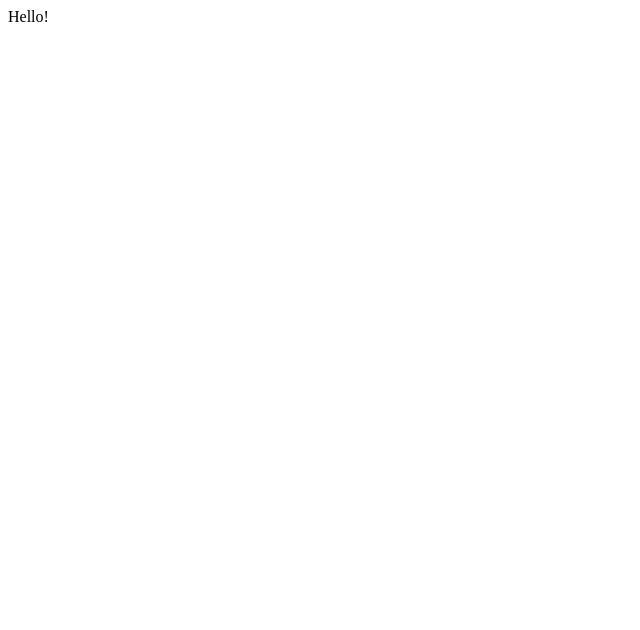
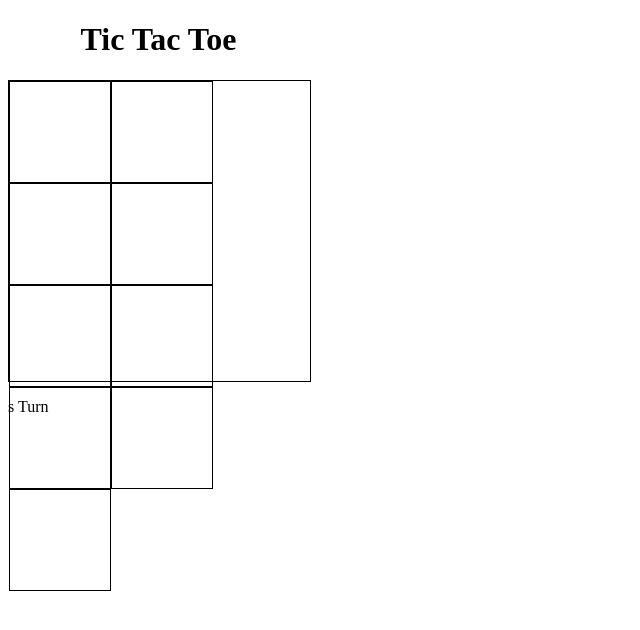
Before and after one commit to Tetsuya3850/React-Express-Examples, a React (Create React App) app in the folder tictactoe/client/: page / in a window 1280 px wide. Shown: the top 630 px of the page, without its empty margins (0-640 px from the left). Built offline with nearby package versions, Linux system fonts and the light colour scheme.

Commit message:
basic ui implemented

```diff
--- a/tictactoe/client/src/Components/App.js
+++ b/tictactoe/client/src/Components/App.js
@@ -1,8 +1,9 @@
 import React, { Component } from "react";
+import TicTacToe from "./TicTacToe";
 
 class App extends Component {
   render() {
-    return <div>Hello!</div>;
+    return <TicTacToe />;
   }
 }
 
--- /dev/null
+++ b/tictactoe/client/src/Components/Cell.js
@@ -0,0 +1,19 @@
+import React, { Component } from "react";
+
+class Cell extends Component {
+  render() {
+    return <div style={styles.container} />;
+  }
+}
+
+let styles = {
+  container: {
+    width: 100,
+    height: 100,
+    border: "solid",
+    borderWidth: "0.02px",
+    borderColor: "black"
+  }
+};
+
+export default Cell;
--- /dev/null
+++ b/tictactoe/client/src/Components/TicTacToe.js
@@ -0,0 +1,51 @@
+import React, { Component } from "react";
+import { connect } from "react-redux";
+import actions from "../actions";
+import Cell from "./Cell";
+
+class TicTacToe extends Component {
+  render() {
+    return (
+      <div style={styles.container}>
+        <h1 style={styles.title}>Tic Tac Toe</h1>
+        <div style={styles.ticTacToe}>
+          {this.props.ticTacToe.map((cell, index) => (
+            <Cell key={index} pos={index} state={cell} />
+          ))}
+        </div>
+        <p>{this.props.turn}s Turn</p>
+      </div>
+    );
+  }
+}
+
+let styles = {
+  container: {
+    marign: "auto",
+    width: 301
+  },
+  title: {
+    textAlign: "center"
+  },
+  ticTacToe: {
+    width: 300.6,
+    height: 300.6,
+    display: "flex",
+    flexWrap: "wrap",
+    border: "solid",
+    borderWidth: "0.02px",
+    borderColor: "black"
+  }
+};
+
+const mapStateToProps = state => {
+  return state;
+};
+
+const mapDispatchToProps = dispatch => {
+  return {};
+};
+
+TicTacToe = connect(mapStateToProps, mapDispatchToProps)(TicTacToe);
+
+export default TicTacToe;
--- a/tictactoe/client/src/configureStore.js
+++ b/tictactoe/client/src/configureStore.js
@@ -1,10 +1,10 @@
 import { createStore, applyMiddleware } from "redux";
 import thunkMiddleware from "redux-thunk";
-import timerAppReducer from "./reducer";
+import ticTacToeReducer from "./reducer";
 
 export default function configureStore(preloadedState) {
   return createStore(
-    timerAppReducer,
+    ticTacToeReducer,
     preloadedState,
     applyMiddleware(thunkMiddleware)
   );
--- a/tictactoe/client/src/reducer.js
+++ b/tictactoe/client/src/reducer.js
@@ -1,14 +1,14 @@
 import { SET_MOVE, CHANGE_TURN, HAS_WON } from "./actions";
 
 const initialState = {
-  ticTacToe: [[null, null, null], [null, null, null], [null, null, null]],
+  ticTacToe: [null, null, null, null, null, null, null, null, null],
   turn: true,
   hasWon: false
 };
 
 const set_move_helper = (state, pos, player) => {
   const newTicTacToe = state.slice();
-  newTicTacToe[pos[0]][pos[1]] = player;
+  newTicTacToe[pos] = player;
   return newTicTacToe;
 };
 
```
